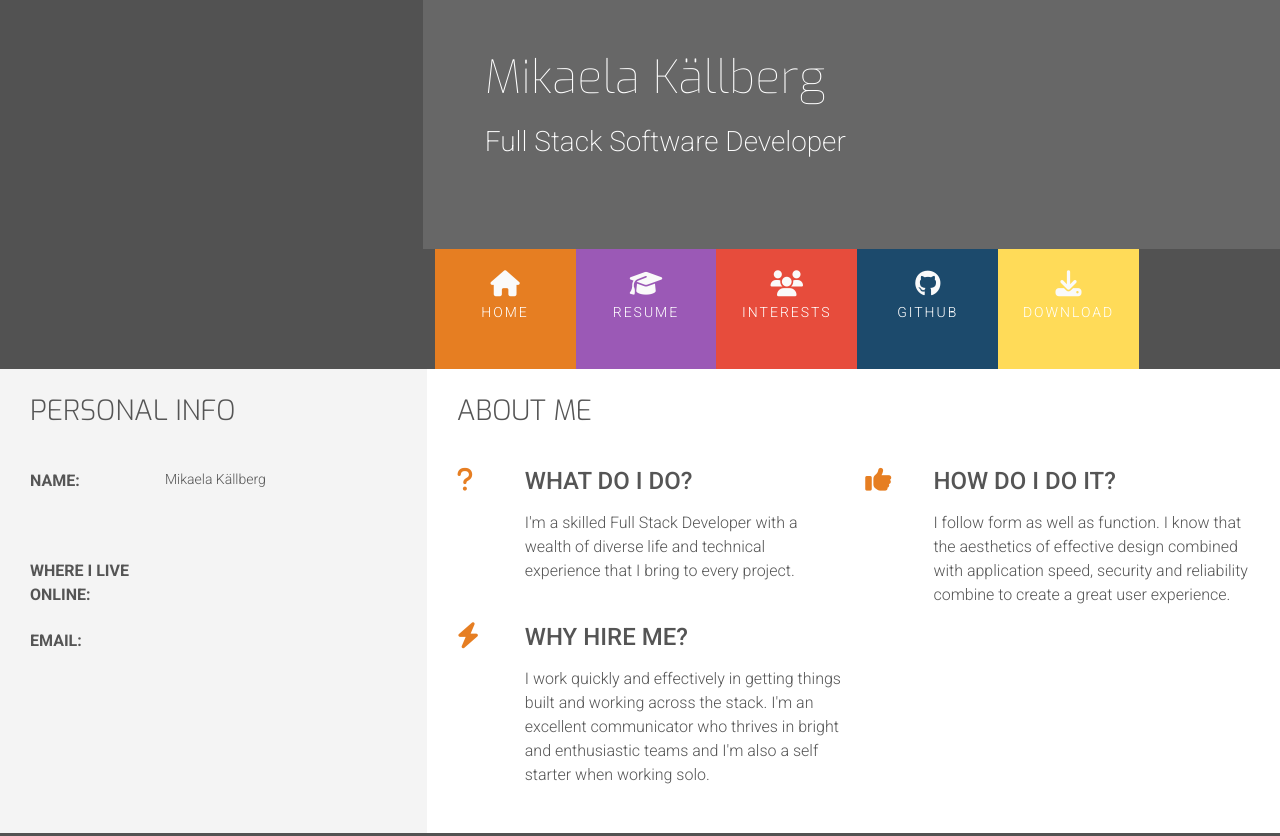
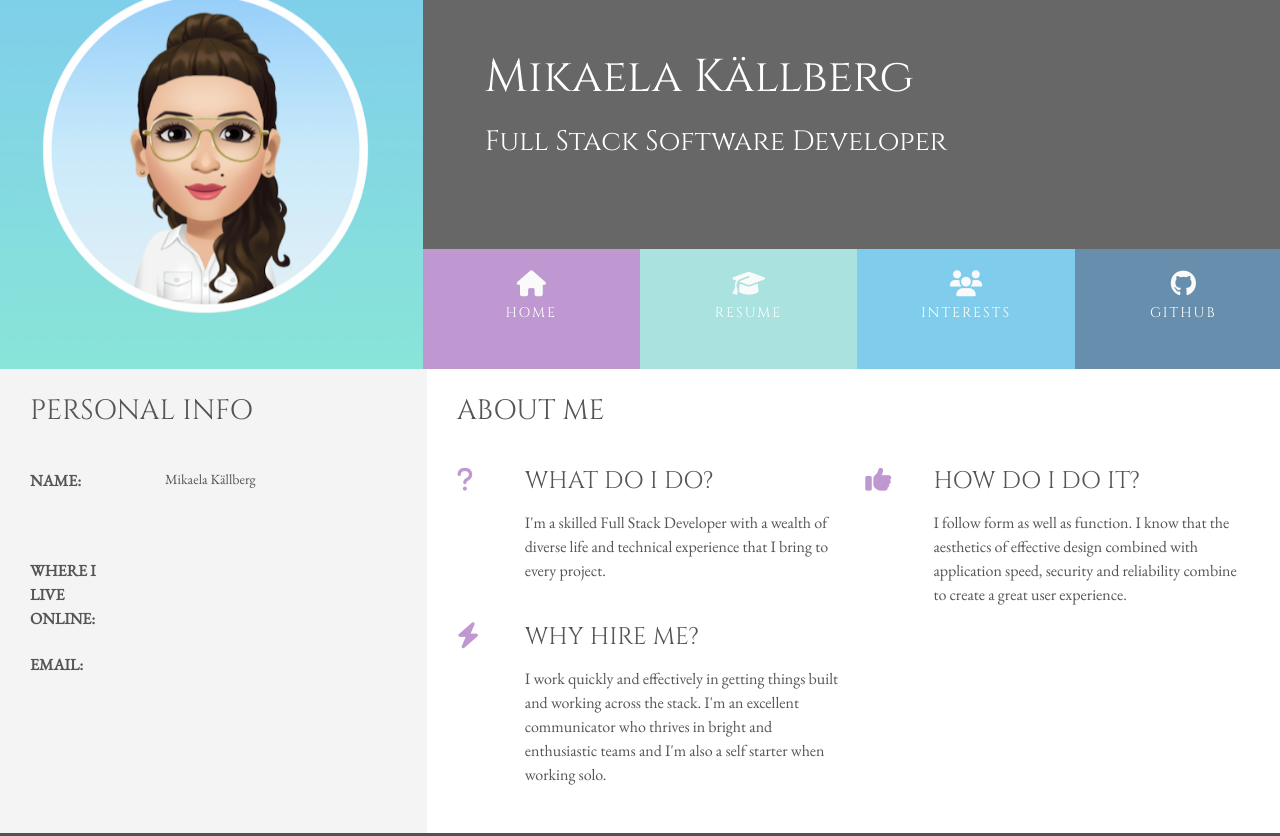
Before and after one commit to mikakallberg/Resume, a plain HTML site: page index.html in a window 1280 px wide. Shown: the top 836 px of the page. Drawn offline with nearby package versions, Linux system fonts and the light colour scheme.

Commit message:
Change color scheme, add font

```diff
--- a/assets/css/style.css
+++ b/assets/css/style.css
@@ -1,6 +1,6 @@
 
 
-@import url('https://fonts.googleapis.com/css?family=Roboto:100,200,300,400,500,600,700|Exo:100,200,300,400,500,600,700');
+@import url('https://fonts.googleapis.com/css2?family=Cinzel&family=EB+Garamond&display=swap');
 
 
 /*-----------------------------Colors*/
@@ -30,7 +30,7 @@
 }
 
 .bg-color-work-history {
-    background-color: #9b59b6;
+    background-color: #bf97d1;
 }
 
 .bg-color-contact {
@@ -38,11 +38,11 @@
 }
 
 .ui-menu-color-home {
-    background-color: #e67e22;
+    background-color: #bf97d1;
 }
 
 .ui-menu-color-resume {
-    background-color: #9b59b6;
+    background-color: #a9e2df;
 }
 
 .ui-menu-color-contact {
@@ -50,11 +50,11 @@
 }
 
 .ui-menu-color-interests {
-    background-color: #e74c3c;
+    background-color: #7fccec;
 }
 
 .ui-menu-color-github {
-    background-color: #1c4a6c;
+    background-color: #678eac;
 }
 
 .ui-menu-color-download {
@@ -62,7 +62,7 @@
 }
 
 body {
-    font-family: Roboto, sans-serif;
+    font-family: 'Cinzel', serif;
     font-weight: 300;
     background-color: #525252;
     color: #555555;
@@ -74,12 +74,16 @@ h1,h2,h3,h4 {
     margin: 0;
 }
 
+p {
+    font-family: 'EB Garamond', serif;
+}
+
 .uppercase {
     text-transform: uppercase;
 }
 
 .general-sub {
-    font-family: "Exo", sans-serif;
+    font-family: 'Cinzel', serif;
     font-weight: 300;
     color: #fafafa;
 }
@@ -100,7 +104,7 @@ h1,h2,h3,h4 {
 
 .history-heading,
 .section-heading {
-    font-family: "Exo", sans-serif;
+    font-family: 'Cinzel', serif;
     font-weight: 300;
     margin-top: 25px;
     margin-bottom: 40px;
@@ -118,7 +122,7 @@ header {
 }
 
 .logo {
-    background: url(../images/rosie.jpeg);
+    background: url(avatar.png);
     background-position: center;
     background-repeat: no-repeat;
     background-size: cover;
@@ -129,7 +133,7 @@ header {
 }
 
 .name {
-    font-family: "Exo", sans-serif;
+    font-family: 'Cinzel', serif;
     font-weight: 100;
     font-size: 46px;
     margin-top: 50px;
@@ -137,7 +141,7 @@ header {
 }
 
 .title {
-    font-family: "Roboto", sans-serif;
+    font-family: 'Cinzel', serif;
     font-weight: 200;
     font-size: 28px;
     margin-top: 20px;
@@ -299,7 +303,7 @@ footer {
 
 .three-reasons-icon {
     font-size: 26px;
-    color: #e67e22;
+    color: #bf97d1;
 }
 
 .three-reasons-heading {
@@ -389,7 +393,7 @@ footer {
     position: absolute;
     left: 2.5em;
     top: 3em;
-    font-family: "Exo", sans-serif;
+    font-family: 'Cinzel', serif;
     font-weight: 500;
     font-size: 0.8em;
     padding: 0;
@@ -415,7 +419,7 @@ footer {
 /*-----------------------------Contact form*/
 
 .contact-heading {
-    font-family: "Exo", sans-serif;
+    font-family: 'Cinzel', serif;
     font-weight: 300;
     margin-top: 25px;
     margin-bottom: 20px;
--- a/index.html
+++ b/index.html
@@ -21,14 +21,13 @@
                         <h2 class="title">Full Stack Software Developer</h2>
                     </div>
                 </div>
-                <div class="row no-gutters">
-                    <div class="col">
+                <div class="row">
+                    <div class="col g-0">
                         <ul id="nav" class="list-inline menucontainer">
-                            <li class="col-6 col-sm-2 ui-menu-color-home list-inline-item menuitem"><a href="index.html" class="hvr-sweep-to-bottom"><i class="fa fa-home" aria-hidden="true"></i><span>Home</span></a></li>
-                            <li class="col-6 col-sm-2 ui-menu-color-resume list-inline-item menuitem"><a href="resume.html" class="hvr-sweep-to-bottom"><i class="fa fa-graduation-cap" aria-hidden="true"></i><span>Resume</span></a></li>
-                            <li class="col-6 col-sm-2 ui-menu-color-interests list-inline-item menuitem"><a href="interests.html" class="hvr-sweep-to-bottom"><i class="fa fa-users" aria-hidden="true"></i><span>Interests</span></a></li>
-                            <li class="col-6 col-sm-2 ui-menu-color-github list-inline-item menuitem"><a href="github.html" class="hvr-sweep-to-bottom"><i class="fa fa-github" aria-hidden="true"></i><span>GitHub</span></a></li>
-                            <li class="col-6 col-sm-2 ui-menu-color-download list-inline-item menuitem"><a href="assets/cv/sample-cv.pdf" target="_blank" class="hvr-sweep-to-bottom"><i class="fa fa-download" aria-hidden="true"></i><span>Download</span></a></li>
+                            <li class="col-6 col-sm-3 ui-menu-color-home list-inline-item menuitem"><a href="index.html" class="hvr-sweep-to-bottom"><i class="fa fa-home" aria-hidden="true"></i><span>Home</span></a></li>
+                            <li class="col-6 col-sm-3 ui-menu-color-resume list-inline-item menuitem"><a href="resume.html" class="hvr-sweep-to-bottom"><i class="fa fa-graduation-cap" aria-hidden="true"></i><span>Resume</span></a></li>
+                            <li class="col-6 col-sm-3 ui-menu-color-interests list-inline-item menuitem"><a href="interests.html" class="hvr-sweep-to-bottom"><i class="fa fa-users" aria-hidden="true"></i><span>Interests</span></a></li>
+                            <li class="col-6 col-sm-3 ui-menu-color-github list-inline-item menuitem"><a href="github.html" class="hvr-sweep-to-bottom"><i class="fa fa-github" aria-hidden="true"></i><span>GitHub</span></a></li>
                         </ul>
                     </div>
                 </div>
```
Also changed, not shown: assets/css/avatar.png (added).
